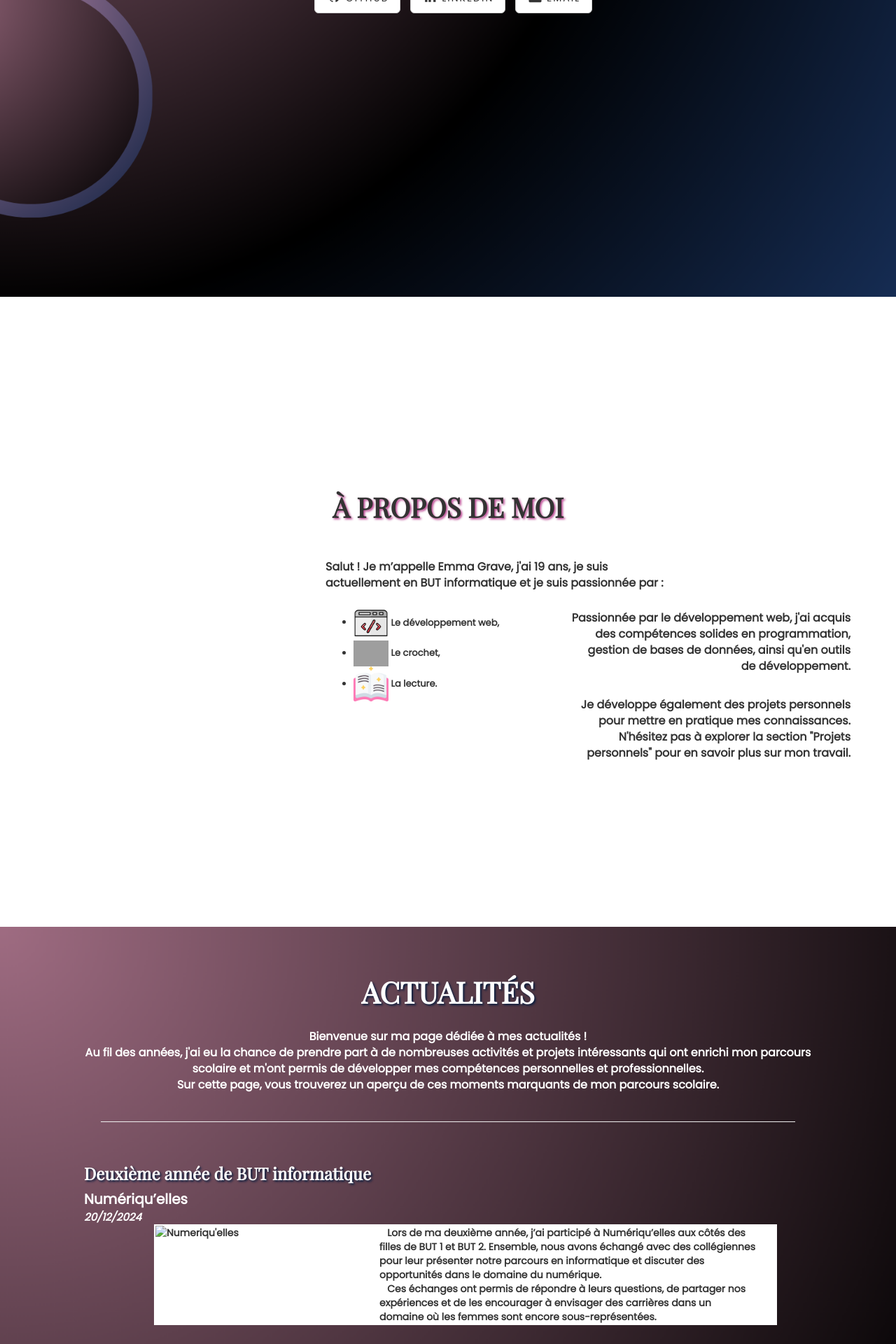
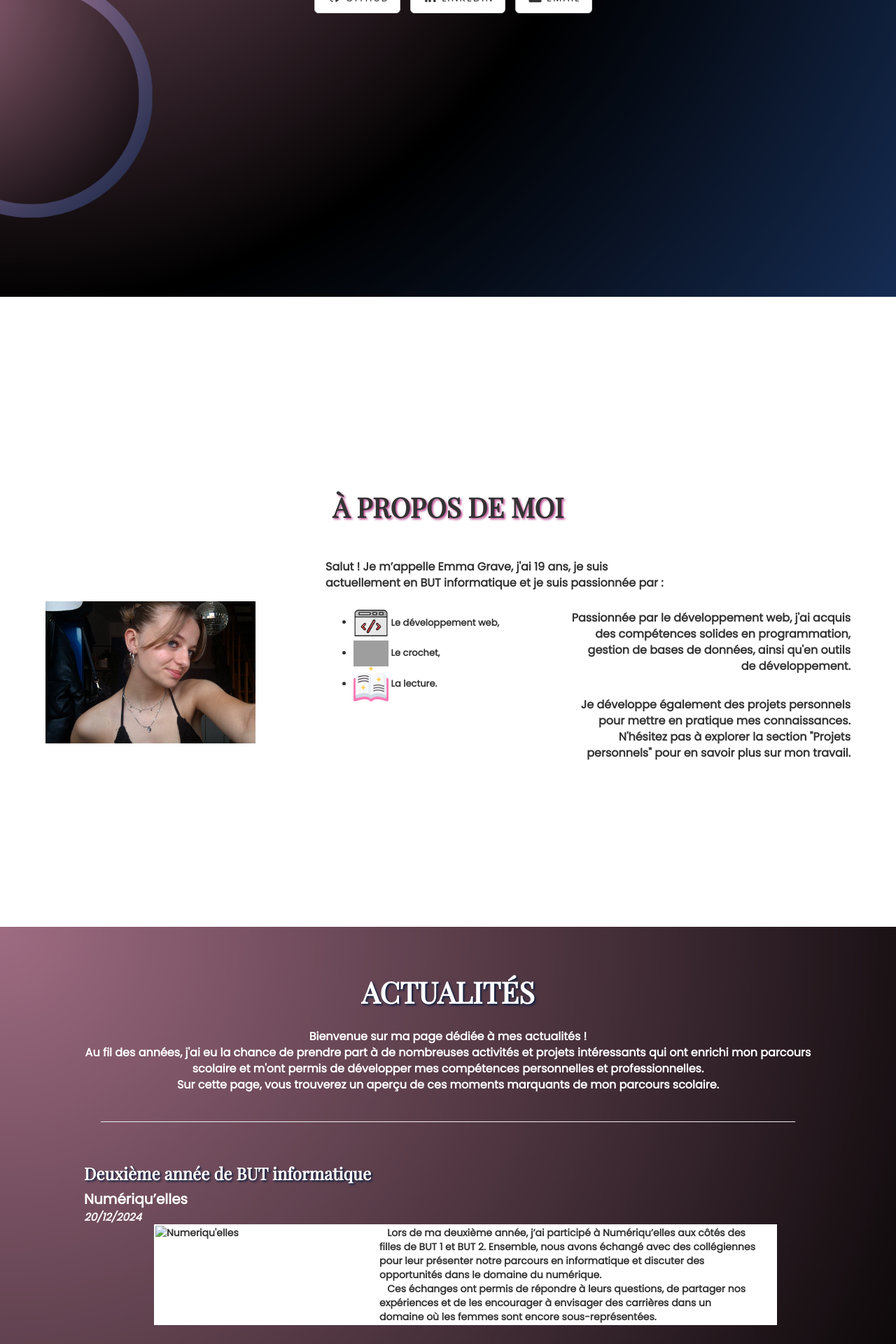
Before and after one commit to emmagrave/emmagrave.github.io, a Jekyll site: the page built from index.md, in a window 1280 px wide. Shown: the part 476-2396 px from the top of the page at 70% size. Built offline with Jekyll 4.4.1, drawn with Linux system fonts in a browser that asks for light colours; grey boxes are pictures that could not be loaded.

Commit message:
:art: add photo

```diff
--- a/_includes/about.html
+++ b/_includes/about.html
@@ -2,6 +2,11 @@
 <section id="about" class="container content-section text-center">
     <div class="row">
         <h2 id="about-title">À PROPOS DE MOI</h2>
+        <div class="about">
+            <div class="image-about">
+                <img src="/img/moi.jpg" width="300px">
+            </div>
+            <div class="parts">
                 <div class="part1">
                     <p id="about-text1">Salut ! Je m’appelle Emma Grave, j'ai 19 ans, je suis actuellement en BUT informatique et je suis passionnée par :</p>
                     <div class="passions">
@@ -18,4 +23,6 @@
                     <p id="about-text3">Je développe également des projets personnels pour mettre en pratique mes connaissances. N'hésitez pas à explorer la section "Projets personnels" pour en savoir plus sur mon travail.</p>
                 </div>
             </div>
+        </div>
+    </div>
 </section>
--- a/css/landing-page.css
+++ b/css/landing-page.css
@@ -686,6 +686,22 @@ body.blurred {
     width: 100%;
 }
 
+.about {
+    display: grid;
+    grid-template-columns: 0px 1fr;
+}
+
+.about .image-about {
+    top: 100px;
+    position: relative;
+    left: 50px;
+}
+
+.about parts {
+    display: flex;
+    grid-column: 2;
+}
+
 #about .part1 {
     position: relative;
     width: 490px;
@@ -729,6 +745,18 @@ body.blurred {
     #about h2 {
         font-size: 2.5em;
         margin-top: 50px;
+    }
+
+    .about {
+        grid-template-columns: 1fr;
+    }
+
+    .about .image-about {
+        position: relative;
+        grid-column: 1;
+        top: 0px;
+        left: 0px;
+        margin-bottom: 20px;
     }
 
     #about .part1, #about .part2 {
```
Also changed, not shown: img/moi.jpg (added). Lines whose indentation alone changed are shown as unchanged.
